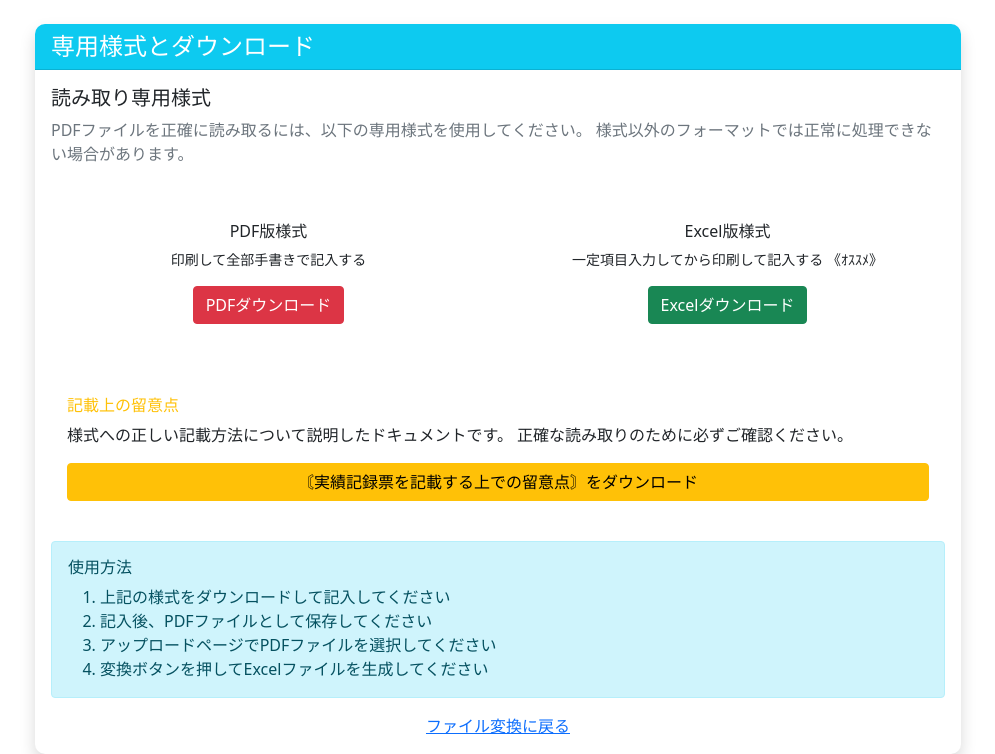
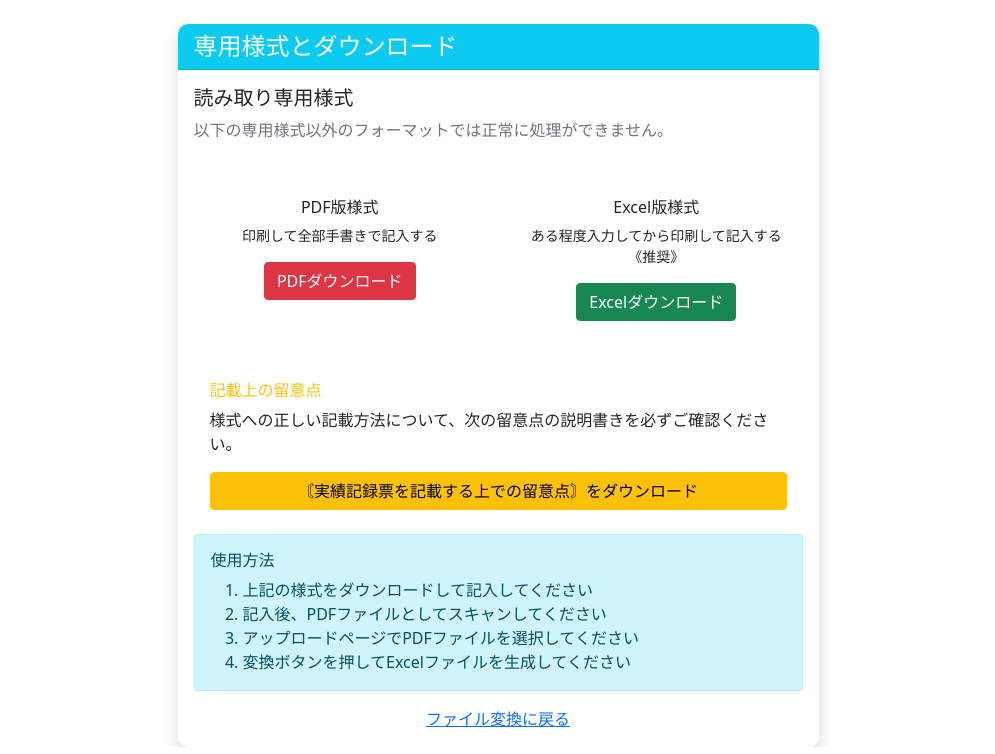
Before and after one commit to kei-a11y/b_ocr, a Django app: page /format/ in a window 1280 px wide. Shown: the part 56-810 px from the top of the page, without its empty margins (142-1137 px from the left). Run offline with Django 5.2, Linux system fonts and the light colour scheme; some libraries are stand-ins or nearby versions.

Commit message:
Update format_info.html

```diff
--- a/ocr/templates/B_ocr/format_info.html
+++ b/ocr/templates/B_ocr/format_info.html
@@ -5,7 +5,7 @@
 
 {% block content %}
 <div class="row justify-content-center">
-    <div class="col-md-10">
+    <div class="col-md-7">
         <div class="card shadow">
             <div class="card-header bg-info text-white">
                 <h4 class="mb-0"><i class="bi bi-file-earmark-text"></i> 専用様式とダウンロード</h4>
@@ -16,8 +16,7 @@
                         <div class="mb-4">
                             <h5>読み取り専用様式</h5>
                             <p class="text-muted">
-                                PDFファイルを正確に読み取るには、以下の専用様式を使用してください。
-                                様式以外のフォーマットでは正常に処理できない場合があります。
+                                以下の専用様式以外のフォーマットでは正常に処理ができません。
                             </p>
                         </div>
 
@@ -36,12 +35,12 @@
                                 </div>
                             </div>
 
-                            <div class="col-md-6 mb-3">
+                            <div class="col-md-6 mb-1">
                                 <div class="card h-100 border-success">
                                     <div class="card-body text-center">
                                         <i class="bi bi-file-earmark-excel text-success" style="font-size: 3rem;"></i>
                                         <h6 class="card-title mt-3">Excel版様式</h6>
-                                        <p class="card-text small">一定項目入力してから印刷して記入する 《ｵｽｽﾒ》</p>
+                                        <p class="card-text small">ある程度入力してから印刷して記入する《推奨》</p>
                                         <a href="{% url 'B_ocr:download_template' 'excel' %}" class="btn btn-success">
                                             <i class="bi bi-download"></i> Excelダウンロード
                                         </a>
@@ -51,14 +50,13 @@
                         </div>
 
                         <!-- 記載上の留意点 -->
-                        <div class="card border-warning mb-4">
+                        <div class="card border-warning mb-2">
                             <div class="card-body">
                                 <h6 class="card-title text-warning">
                                     <i class="bi bi-exclamation-triangle"></i> 記載上の留意点
                                 </h6>
                                 <p class="card-text">
-                                    様式への正しい記載方法について説明したドキュメントです。
-                                    正確な読み取りのために必ずご確認ください。
+                                    様式への正しい記載方法について、次の留意点の説明書きを必ずご確認ください。
                                 </p>
                                 <a href="{% url 'B_ocr:download_template' 'notes' %}" class="btn btn-warning" style="display: flex; justify-content: center;">
                                     <i class="bi bi-download"></i> 〘実績記録票を記載する上での留意点〙をダウンロード
@@ -71,7 +69,7 @@
                             <h6><i class="bi bi-lightbulb"></i> 使用方法</h6>
                             <ol class="mb-0">
                                 <li>上記の様式をダウンロードして記入してください</li>
-                                <li>記入後、PDFファイルとして保存してください</li>
+                                <li>記入後、PDFファイルとしてスキャンしてください</li>
                                 <li>アップロードページでPDFファイルを選択してください</li>
                                 <li>変換ボタンを押してExcelファイルを生成してください</li>
                             </ol>
```
